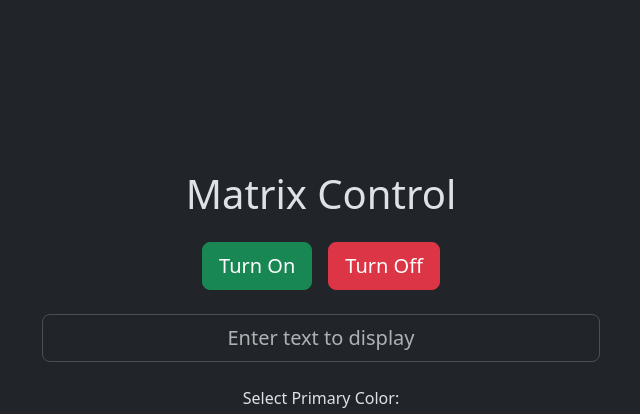
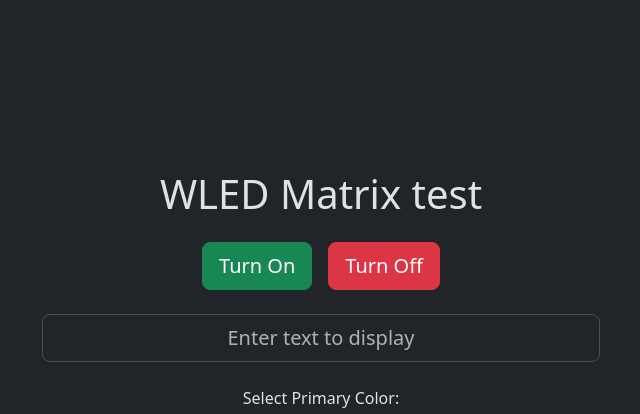
Before and after one commit to doghousedean/wled-api, a FastAPI app: page / in a window 1280 px wide. Shown: the top 414 px of the page, without its empty margins (319-959 px from the left). Run offline with FastAPI, Linux system fonts and the light colour scheme.

Commit message:
Docker friendly

```diff
--- a/pyproject.toml
+++ b/pyproject.toml
@@ -8,5 +8,6 @@
     "fastapi>=0.115.6",
     "httpx>=0.28.1",
     "jinja2>=3.1.4",
+    "python-dotenv>=1.0.1",
     "uvicorn>=0.34.0",
 ]
--- a/main.py
+++ b/src/main.py
@@ -1,8 +1,13 @@
+from os import getenv
 from typing import List
+
+import httpx
+from dotenv import load_dotenv
 from fastapi import FastAPI, Request
 from fastapi.templating import Jinja2Templates
-from pydantic import BaseModel, conint, Field
-import httpx
+from pydantic import BaseModel, Field, conint
+
+load_dotenv()
 
 app = FastAPI()
 templates = Jinja2Templates(directory="templates")
@@ -42,14 +47,16 @@
 # Temp config
 
 
-WLED_IP = "192.168.4.148"
+WLED_IP = getenv("WLED_IP","192.168.4.148")
+PAGE_TITLE = getenv("PAGE_TITLE", "WLED Matrix test")
+BS_THEME = getenv("BS_THEME", "dark")
 
 # Routes
 
 
 @app.get("/")
 async def read_root(request: Request):
-    return templates.TemplateResponse("index.html", {"request": request})
+    return templates.TemplateResponse("index.html", {"request": request, "page_title": PAGE_TITLE, "bs_theme": BS_THEME})
 
 
 @app.get("/wled/status")
--- a/templates/index.html
+++ b/src/templates/index.html
@@ -1,15 +1,15 @@
 <!DOCTYPE html>
-<html lang="en" data-bs-theme="dark">
+<html lang="en" data-bs-theme="{{bs_theme}}">
 <head>
     <meta charset="UTF-8">
     <meta name="viewport" content="width=device-width, initial-scale=1.0">
-    <title>Matrix Control</title>
+    <title>{{page_title}}</title>
     <!-- Bootstrap CSS -->
     <link href="https://cdn.jsdelivr.net/npm/bootstrap@5.3.2/dist/css/bootstrap.min.css" rel="stylesheet">
 </head>
 <body>
     <div class="container d-flex flex-column justify-content-center align-items-center vh-100">
-        <h1 class="mb-4 text-center">Matrix Control</h1>
+        <h1 class="mb-4 text-center">{{page_title}}</h1>
         <div class="d-flex gap-3 mb-4">
             <button id="btn-on" class="btn btn-success btn-lg">Turn On</button>
             <button id="btn-off" class="btn btn-danger btn-lg">Turn Off</button>
```
Also changed, not shown: 3 other files.
